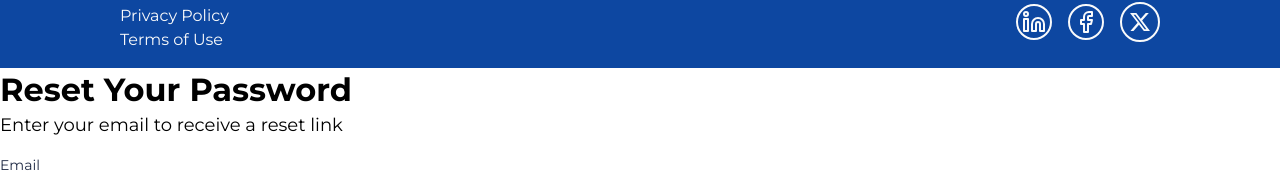
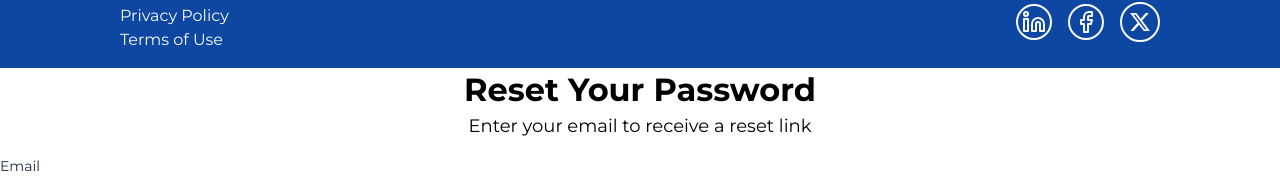
Before and after one commit to mafindijr/easy-ticketing-app, a React (Vite) app: page / in a window 1280 px wide. Shown: the part 2660-2837 px from the top of the page. Built offline with nearby package versions, Linux system fonts and the light colour scheme.

Commit message:
fix: center align reset password heading and description for improved layout

```diff
--- a/src/components/auth/sign-up/reset-password/reset-password.jsx
+++ b/src/components/auth/sign-up/reset-password/reset-password.jsx
@@ -14,10 +14,8 @@ export default function ResetPassword() {
         <>
           {!openResetPassword && (
             <div>
-              <div className='inline-block items-center justify-center'>
-                   <h2 className='font-montserrat font-[700] font-bold text-[32px] leading-[44px]'>Reset Your Password</h2>
-                   <p className='font-montserrat font-[400] text-[18px] leading-[28px'>Enter  your email to receive a reset link</p>
-              </div>
+                <h2 className='font-montserrat font-[700] font-bold text-[32px] leading-[44px] text-center'>Reset Your Password</h2>
+                <p className='font-montserrat font-[400] text-[18px] leading-[28px] text-center'>Enter your email to receive a reset link</p>
                 <Input
                       label="Email"
                       name="email"
```
